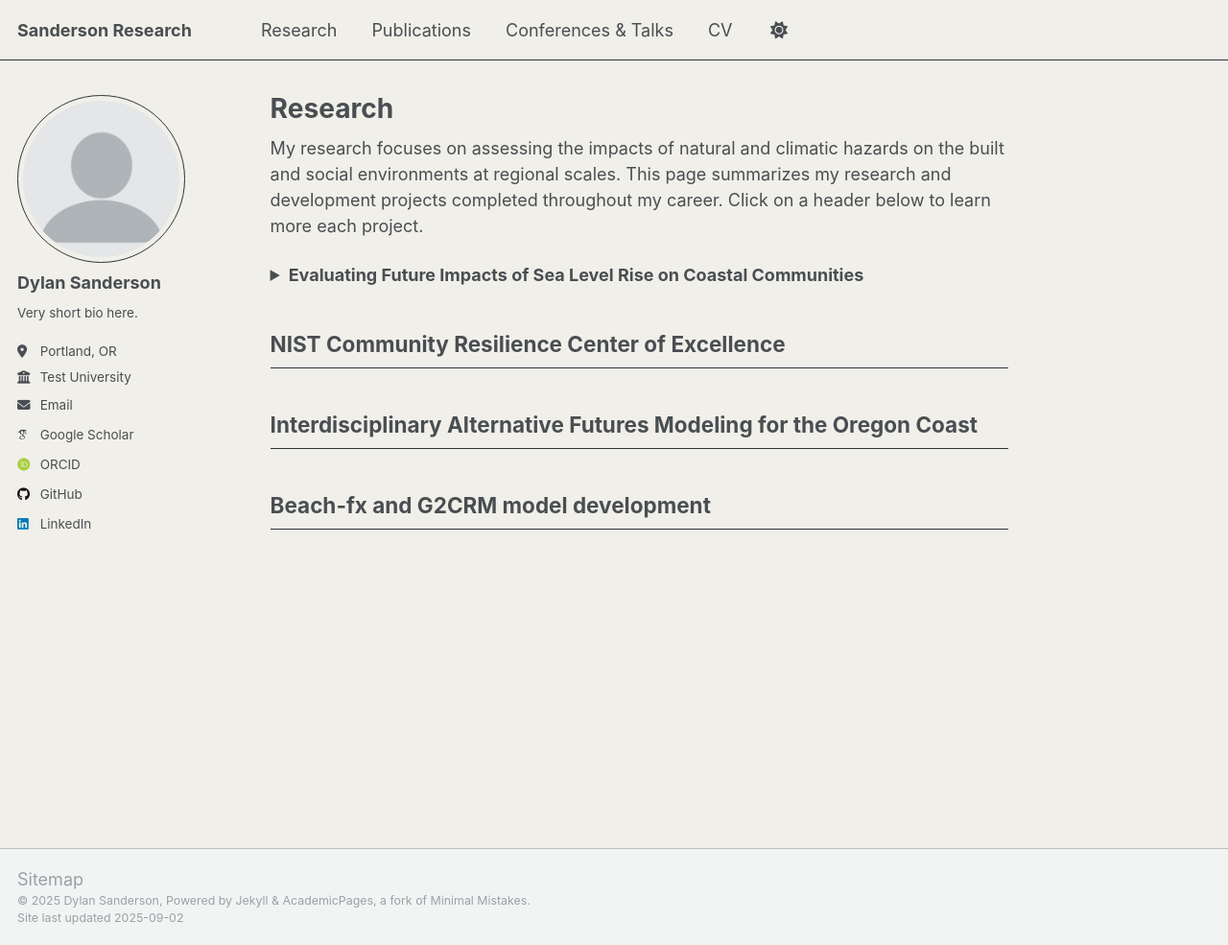
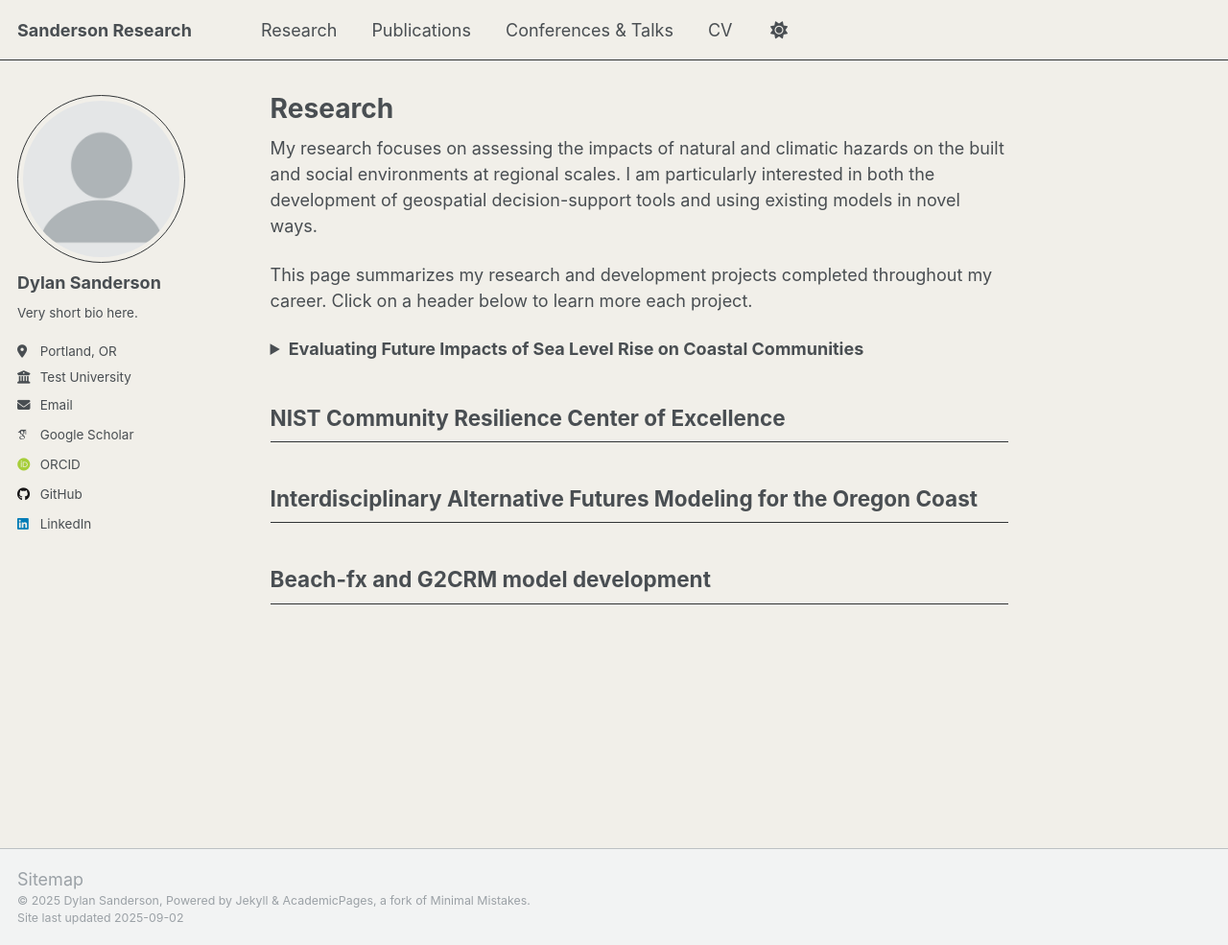
Before and after one commit to 22dylan/22dylan.github.io, a Jekyll site: the page built from _pages/reasearch.md, in a window 1280 px wide and 985 px high. Shown: the whole window at 96% size. Built offline with Jekyll 4.4.1, drawn with Linux system fonts in a browser that asks for light colours; some web fonts are replaced; a script that is not in the unit is left out.

Commit message:
updating figs

```diff
--- a/_pages/reasearch.md
+++ b/_pages/reasearch.md
@@ -4,7 +4,9 @@
 permalink: /research/
 ---
 
-My research focuses on assessing the impacts of natural and climatic hazards on the built and social environments at regional scales. This page summarizes my research and development projects completed throughout my career. Click on a header below to learn more each project.
+My research focuses on assessing the impacts of natural and climatic hazards on the built and social environments at regional scales. I am particularly interested in both the development of geospatial decision-support tools and using existing models in novel ways.
+
+This page summarizes my research and development projects completed throughout my career. Click on a header below to learn more each project.
 
 
 <!-- Hurricane Overland Hazards and the Built Environment
@@ -22,8 +24,8 @@
 <br><br>
 
 <i> Nice Figures: </i> <br>
-<img src="../images/research/fig6-exposure.pdf">
-<img src="../images/research/fig1-flowchart.pdf">
+<img src="../images/research/fig6-exposure.png">
+<img src="../images/research/fig1-flowchart.png">
 
 <br>
 
```
Also changed, not shown: 4 other files.
